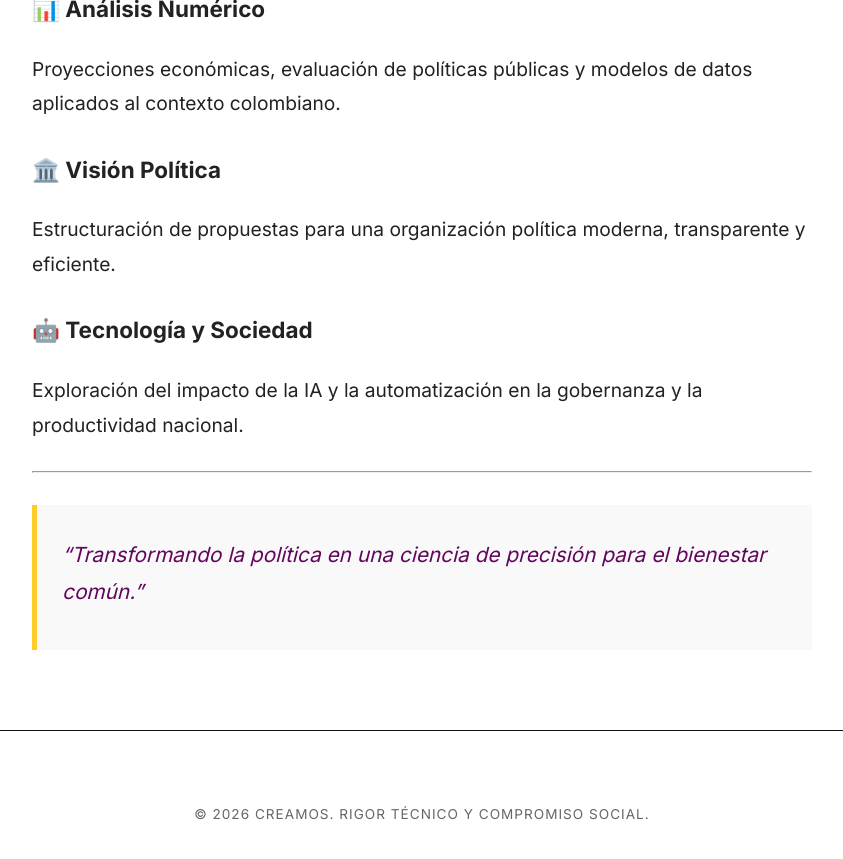
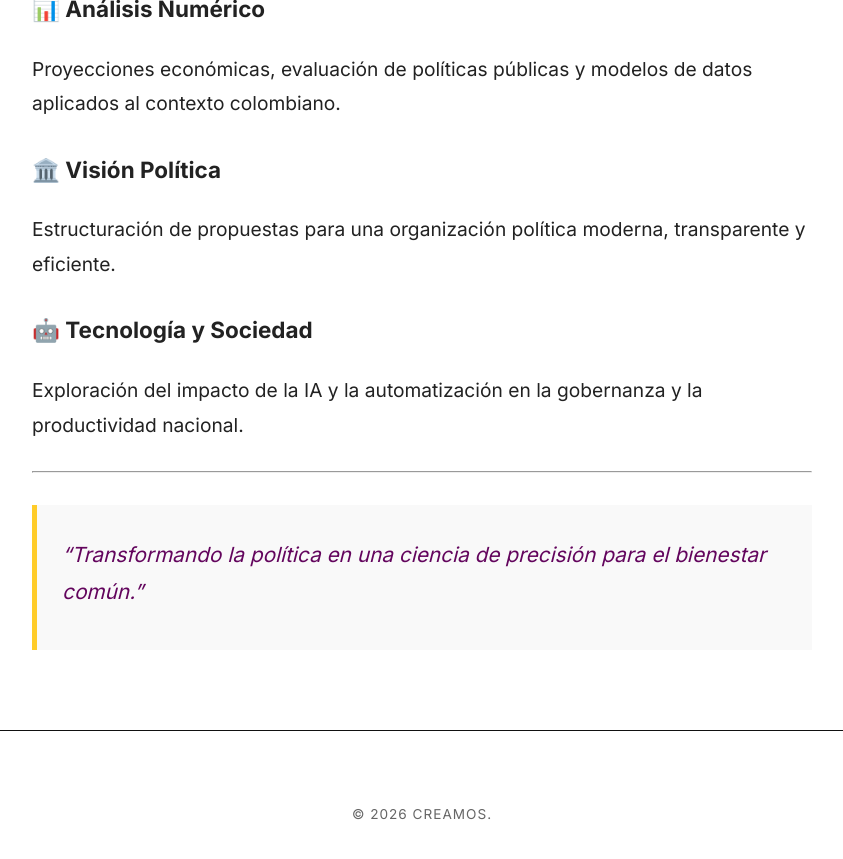
Before and after one commit to Jvega34/creamos, a Jekyll site: the page built from index.md, in a window 1280 px wide and 900 px high, scrolled down 1662 px. Shown: the top 859 px of the window, without its empty margins (218-1061 px from the left). Built offline with Jekyll 4.4.1, drawn with Linux system fonts in a browser that asks for light colours.

Commit message:
Update default.html

```diff
--- a/_layouts/default.html
+++ b/_layouts/default.html
@@ -6,7 +6,6 @@
     <title>{{ page.title }} | Creamos</title>
 
     <link rel="icon" type="image/png" href="/favicon.png">
-    <link rel="shortcut icon" type="image/png" href="/favicon.png">
     <link rel="apple-touch-icon" href="/favicon.png">
 
     <link rel="preconnect" href="https://fonts.googleapis.com">
@@ -31,8 +30,8 @@
         </header>
 
         <nav class="main-nav">
-            <a href="/">Inicio</a>
-            <a href="/analisis">Análisis de Coyuntura</a>
+            <a href="/home">Inicio</a>
+            <a href="/coyuntura">Análisis de Coyuntura</a>
             <a href="/quienes-somos">Quiénes Somos</a>
         </nav>
 
@@ -50,7 +49,7 @@
         </main>
 
         <footer class="main-footer">
-            <p>&copy; {{ "now" | date: "%Y" }} Creamos. Rigor técnico y compromiso social.</p>
+            <p>&copy; {{ "now" | date: "%Y" }} Creamos.</p>
         </footer>
     </div>
 
```
